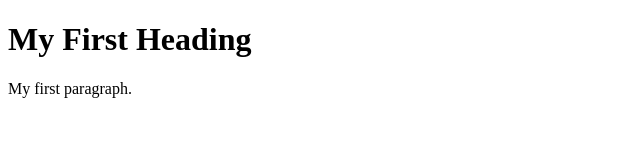
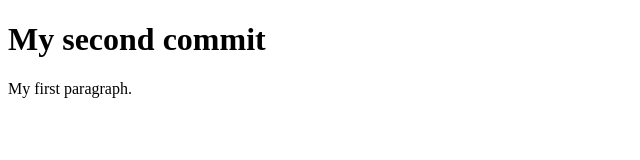
Before and after one commit to mallikarjunamannem/git-one, a plain HTML site: page index.html in a window 1280 px wide. Shown: the whole page, without its empty margins (0-640 px from the left). Drawn offline with Linux system fonts and the light colour scheme.

Commit message:
edited index file

```diff
--- a/index.html
+++ b/index.html
@@ -2,7 +2,7 @@
 <html>
 <body>
 
-<h1>My First Heading</h1>
+<h1>My second commit</h1>
 <p>My first paragraph.</p>
 
 </body>
```
